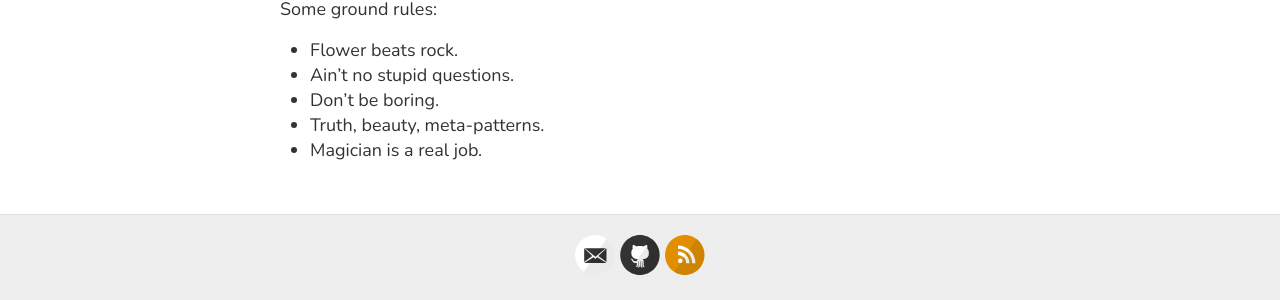
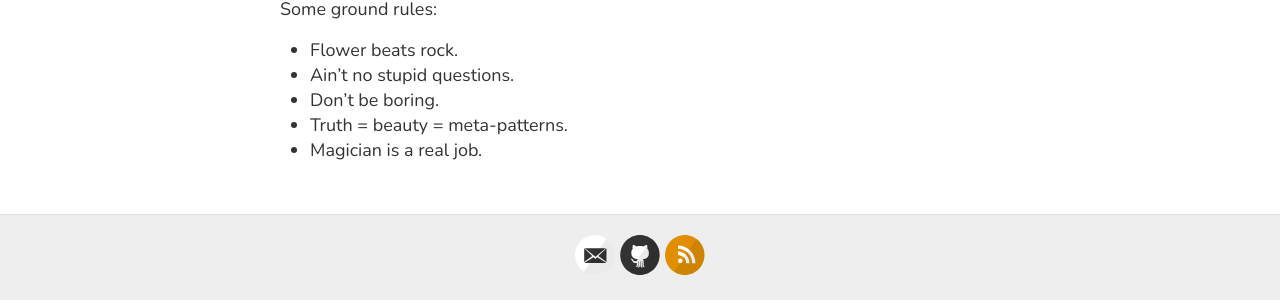
Before and after one commit to heptarch/heptarch.github.io, a Jekyll site: the page built from about.md, in a window 1280 px wide. Shown: the part 731-1031 px from the top of the page. Built offline with Jekyll 4.4.1, drawn with Linux system fonts in a browser that asks for light colours.

```diff
--- a/about.md
+++ b/about.md
@@ -39,5 +39,5 @@ Some ground rules:
 - Flower beats rock.
 - Ain't no stupid questions.
 - Don't be boring.
-- Truth, beauty, meta-patterns.
+- Truth = beauty = meta-patterns.
 - Magician is a real job.
```
